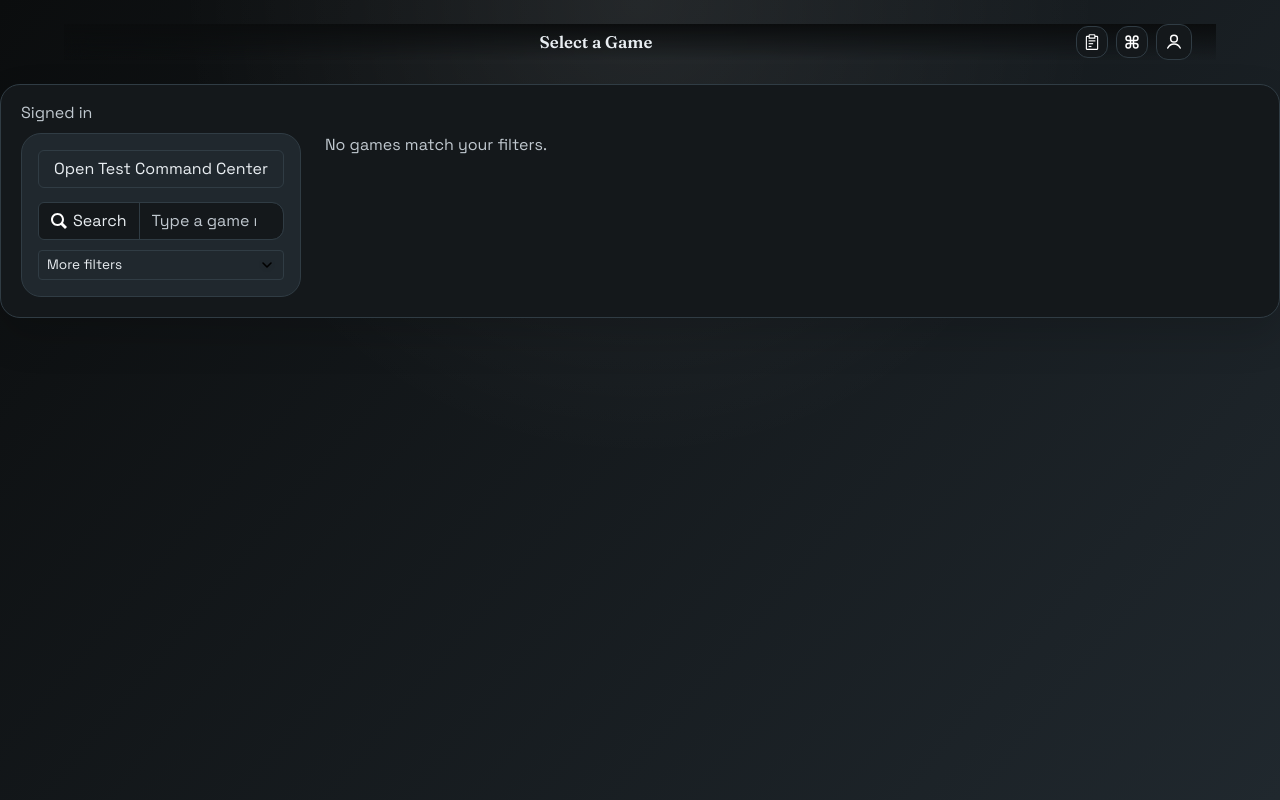
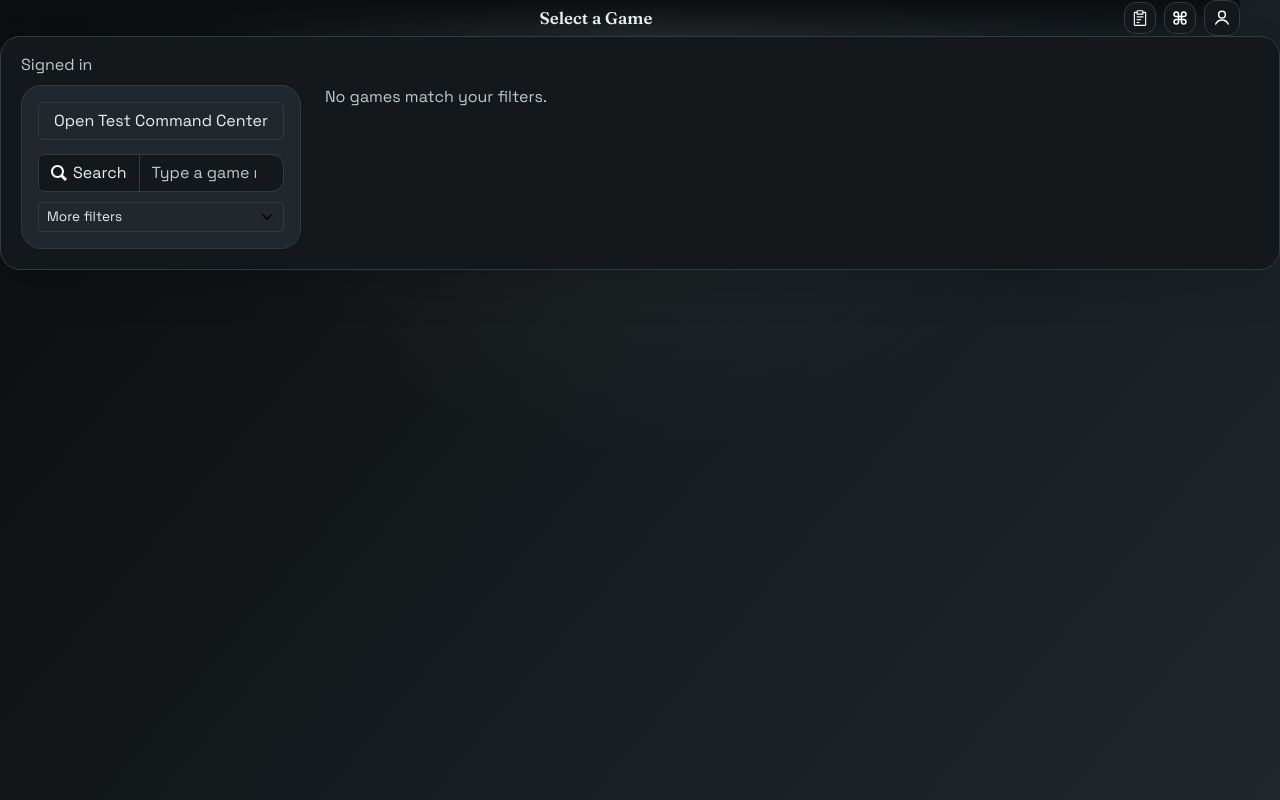
Before and after one commit to mmmbeer/game-art-test, a website with bundled scripts: page public/index.html in a window 1280 px wide. Built offline with nearby package versions, Linux system fonts and the light colour scheme; files whose address does not match are found by name.

Commit message:
padding fix

```diff
--- a/public/css/variables.css
+++ b/public/css/variables.css
@@ -11,7 +11,7 @@
   --app-shell-max: 720px;
   --app-shell-max-wide: 1200px;
   --app-shell-padding-mobile: 10px 12px 40px;
-  --app-shell-padding-desktop: 24px;
+  --app-shell-padding-desktop: 0;
   --app-header-blur: 12px;
   --app-header-z: 20;
   --icon-sm-size: 16px;
```
